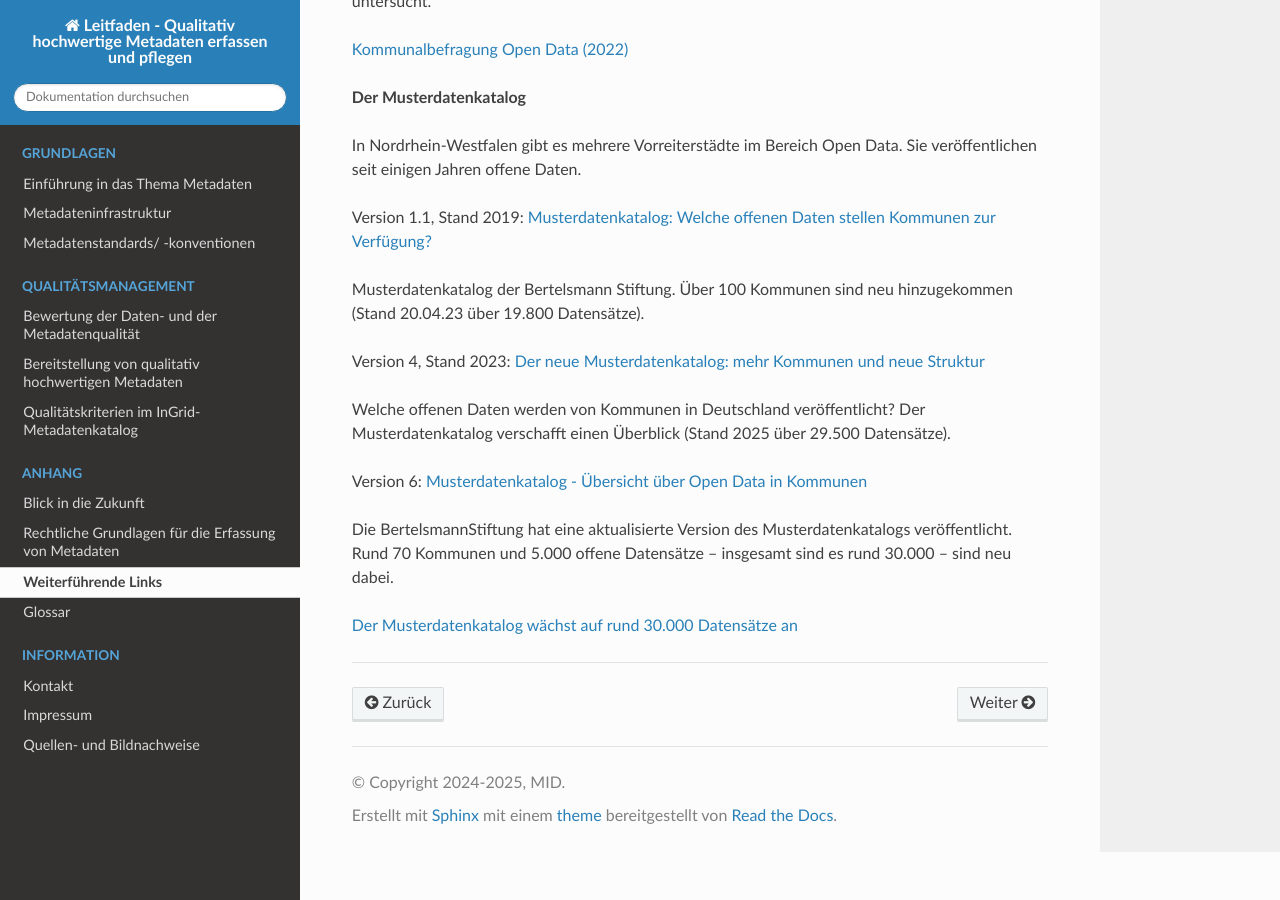
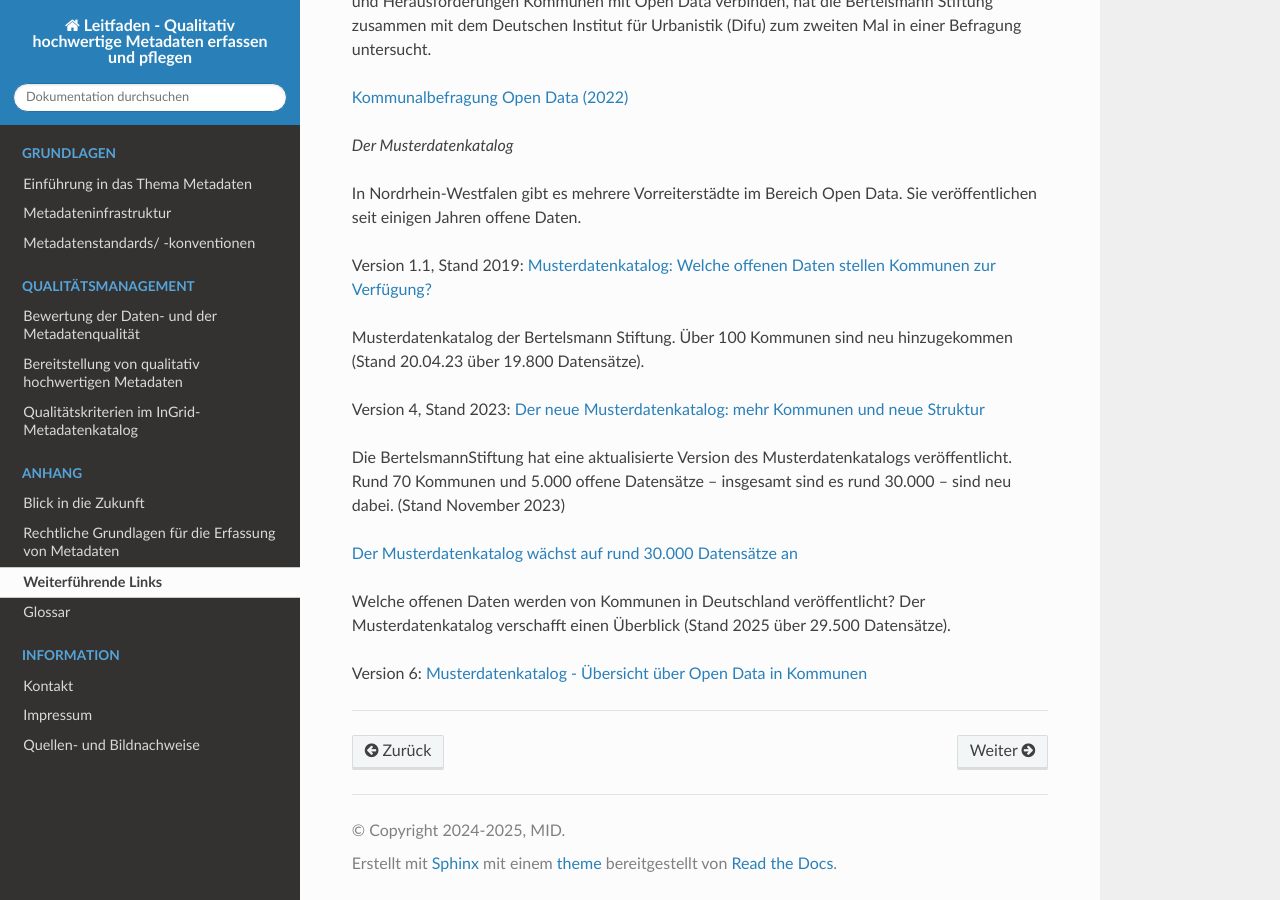
Before and after one commit to tomiwo/ingrid-mdk-st-high-quality-metadata, a Sphinx documentation site: the page built from docs/anhang/links.rst, in a window 1280 px wide and 900 px high, scrolled down 1375 px. Built offline with Sphinx 7.4.7 and the Read the Docs theme 3.1.0, drawn with Linux system fonts in a browser that asks for light colours; some of the changed text lies outside the part shown.

Commit message:
Aktualisierung

```diff
--- a/docs/anhang/links.rst
+++ b/docs/anhang/links.rst
@@ -64,7 +66,7 @@ Offene Daten werden in Kommunen zunehmend als Chance gesehen. Welche konkreten C
 
 
 
-**Der Musterdatenkatalog**
+*Der Musterdatenkatalog*
 
 
 In Nordrhein-Westfalen gibt es mehrere Vorreiterstädte im Bereich Open Data. Sie veröffentlichen seit einigen Jahren offene Daten.
@@ -77,13 +79,14 @@ Musterdatenkatalog der Bertelsmann Stiftung. Über 100 Kommunen sind neu hinzuge
 Version 4, Stand 2023: `Der neue Musterdatenkatalog: mehr Kommunen und neue Struktur <https://www.bertelsmann-stiftung.de/de/unsere-projekte/daten-fuer-die-gesellschaft/projektnachrichten/der-neue-musterdatenkatalog-mehr-kommunen-und-neue-struktur>`_
 
 
+Die BertelsmannStiftung hat eine aktualisierte Version des Musterdatenkatalogs veröffentlicht. Rund 70 Kommunen und 5.000 offene Datensätze – insgesamt sind es rund 30.000 – sind neu dabei. (Stand November 2023)
+
+`Der Musterdatenkatalog wächst auf rund 30.000 Datensätze an <https://www.bertelsmann-stiftung.de/de/unsere-projekte/daten-fuer-die-gesellschaft/projektnachrichten/der-musterdatenkatalog-waechst-auf-rund-30000-datensaetze-an>`_
+
+
 Welche offenen Daten werden von Kommunen in Deutschland veröffentlicht? Der Musterdatenkatalog verschafft einen Überblick (Stand 2025 über 29.500 Datensätze).
 
 Version 6: `Musterdatenkatalog - Übersicht über Open Data in Kommunen <https://www.bertelsmann-stiftung.de/de/unsere-projekte/smart-country/musterdatenkatalog>`_
 
 
-Die BertelsmannStiftung hat eine aktualisierte Version des Musterdatenkatalogs veröffentlicht. Rund 70 Kommunen und 5.000 offene Datensätze – insgesamt sind es rund 30.000 – sind neu dabei.
-
-`Der Musterdatenkatalog wächst auf rund 30.000 Datensätze an <https://www.bertelsmann-stiftung.de/de/unsere-projekte/daten-fuer-die-gesellschaft/projektnachrichten/der-musterdatenkatalog-waechst-auf-rund-30000-datensaetze-an>`_
-
 ------------------------------------------------------------------------------
```
Also changed, not shown: other parts of docs/anhang/links.rst (+2 -0 lines).
